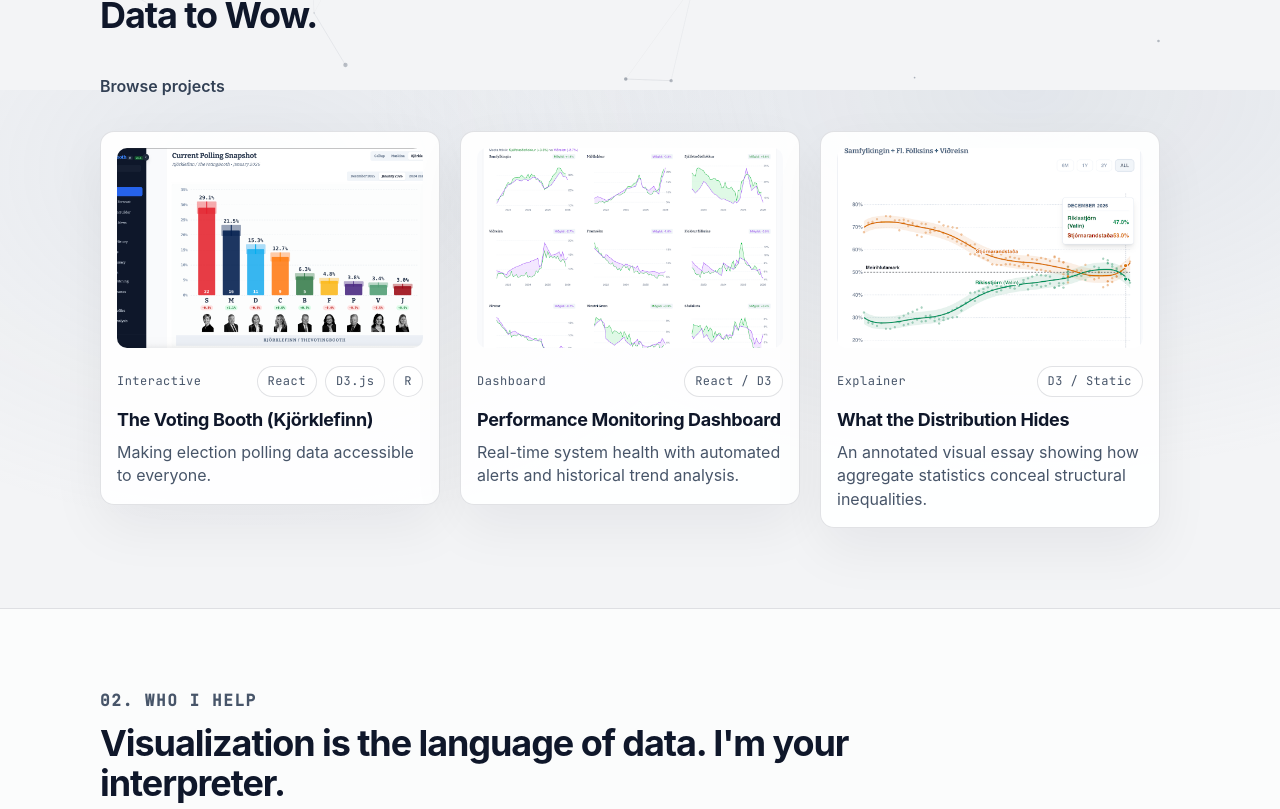
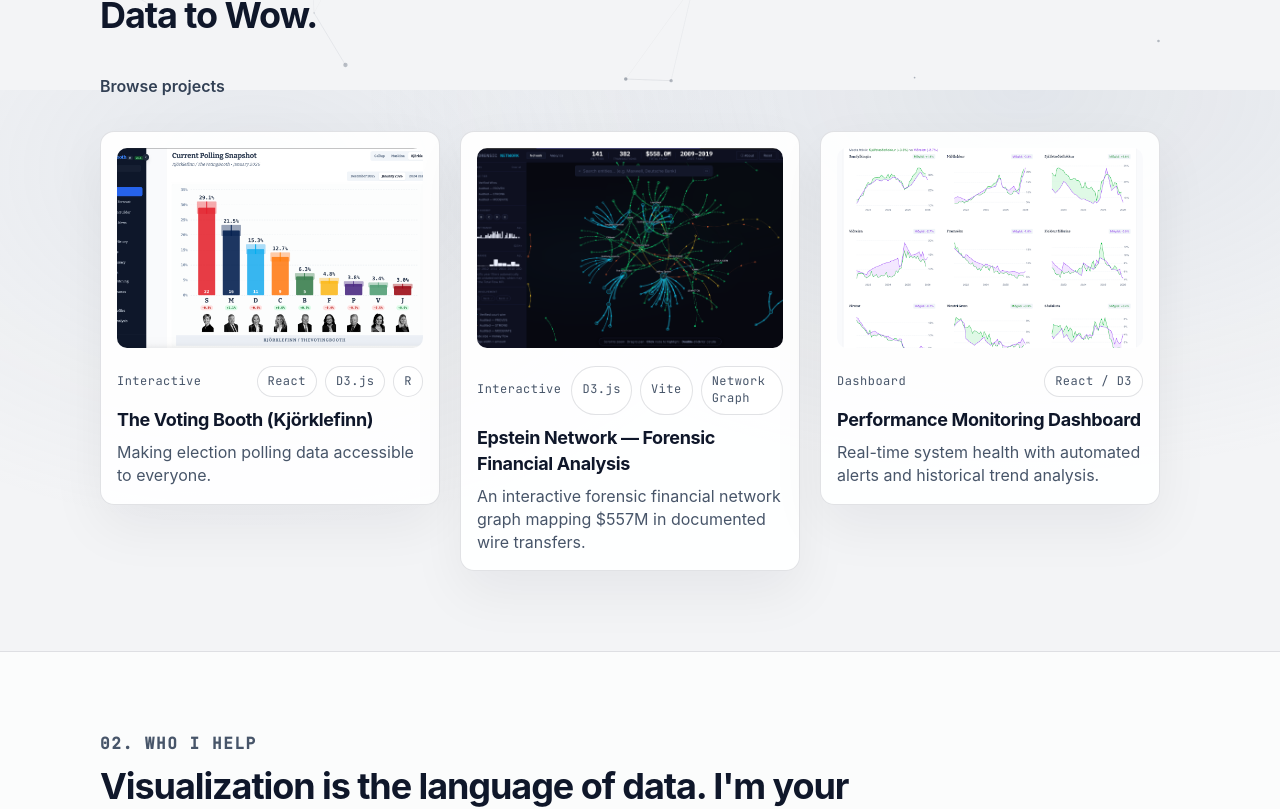
Before and after one commit to pyjama-llama/01-fyi-lab-site, a React (Vite) app: page / in a window 1280 px wide. Shown: the part 710-1519 px from the top of the page. Built offline with nearby package versions, Linux system fonts and the light colour scheme.

Commit message:
feat: add AI consulting service and robust video media support

```diff
--- /dev/null
+++ b/src/components/MediaRenderer.tsx
@@ -0,0 +1,40 @@
+import React from 'react';
+
+interface MediaRendererProps {
+    src: string;
+    alt: string;
+    className?: string;
+    style?: React.CSSProperties;
+    onError?: (e: React.SyntheticEvent<HTMLImageElement | HTMLVideoElement, Event>) => void;
+}
+
+const MediaRenderer: React.FC<MediaRendererProps> = ({ src, alt, className, style, onError }) => {
+    const isVideo = src.match(/\.(mp4|webm)$/i);
+
+    if (isVideo) {
+        return (
+            <video
+                src={src}
+                className={className}
+                style={style}
+                autoPlay
+                loop
+                muted
+                playsInline
+                onError={onError}
+            />
+        );
+    }
+
+    return (
+        <img
+            src={src}
+            alt={alt}
+            className={className}
+            style={style}
+            onError={onError as React.ReactEventHandler<HTMLImageElement>}
+        />
+    );
+};
+
+export default MediaRenderer;
--- a/src/components/ProjectCard.tsx
+++ b/src/components/ProjectCard.tsx
@@ -1,5 +1,6 @@
 import React from 'react';
 import { Link } from 'react-router-dom';
+import MediaRenderer from './MediaRenderer';
 
 interface ProjectCardProps {
     title: string;
@@ -24,7 +25,7 @@ const ProjectCard: React.FC<ProjectCardProps> = ({
 
     const cardContent = (
         <>
-            <img src={imageSrc} alt={`${title} preview`} className="card-image" />
+            <MediaRenderer src={imageSrc} alt={`${title} preview`} className="card-image" />
             <div className="card-top">
                 <span className="mono">{type}</span>
                 <div style={{ display: 'flex', gap: '8px' }}>
--- a/src/data/projects.ts
+++ b/src/data/projects.ts
@@ -103,6 +103,32 @@ export const PROJECTS: Project[] = [
         ]
     },
     {
+        id: 'epstein-forensic',
+        title: 'Epstein Network — Forensic Financial Analysis',
+        type: 'Interactive',
+        tags: ['D3.js', 'Vite', 'Network Graph'],
+        tagline: 'An interactive forensic financial network graph mapping $557M in documented wire transfers.',
+        description: 'An interactive forensic financial network graph mapping $557,952,981 in documented wire transfers across 141 entities and 382 transactions (2009–2019) connected to the Jeffrey Epstein financial network. The forensic financial data and analysis were produced by R.S. Taylor.',
+        imageSrc: '/images/projects/epstein-forensic/01_overview.png',
+        challenge: 'Visualizing a highly complex and sensitive financial network comprising hundreds of transactions and entities over a decade to allow for forensic analysis.',
+        solution: 'Built an interactive network visualization with interactive zooming, filtering, and entity search capabilities to explore the money flow transparently.',
+        result: 'A performant and accessible investigative tool that makes half a billion dollars of complex wire transfers explorable.',
+        tools: ['D3.js', 'Fuse.js', 'Vite', 'React'],
+        externalUrl: 'https://pyjama-llama.github.io/epstein-network-financial-forensic-dashboard/index.html',
+        charts: [
+            {
+                title: 'Forensic Network Overview',
+                caption: 'An interactive mapping of $557,952,981 in documented wire transfers across 141 entities and 382 transactions between 2009 and 2019.',
+                imageSrc: '/images/projects/epstein-forensic/01_overview.png'
+            },
+            {
+                title: 'Transaction Entity Analysis',
+                caption: 'Tracking the flow and volume of transactions across the network\'s most heavily utilized financial nodes over time.',
+                imageSrc: '/images/projects/epstein-forensic/02_small_multiples.png'
+            }
+        ]
+    },
+    {
         id: 'performance-dashboard',
         title: 'Performance Monitoring Dashboard',
         type: 'Dashboard',
@@ -137,31 +163,5 @@ export const PROJECTS: Project[] = [
             'The piece was used in three consecutive quarterly reviews. Two structural reporting changes were implemented directly as a result of the insights it surfaced.',
         tools: ['D3.js', 'Scrollama', 'Python (data)'],
         externalUrl: undefined,
-    },
-    {
-        id: 'epstein-forensic',
-        title: 'Epstein Network — Forensic Financial Analysis',
-        type: 'Interactive',
-        tags: ['D3.js', 'Vite', 'Network Graph'],
-        tagline: 'An interactive forensic financial network graph mapping $557M in documented wire transfers.',
-        description: 'An interactive forensic financial network graph mapping $557,952,981 in documented wire transfers across 141 entities and 382 transactions (2009–2019) connected to the Jeffrey Epstein financial network. The forensic financial data and analysis were produced by R.S. Taylor.',
-        imageSrc: '/images/projects/epstein-forensic/01_overview.png',
-        challenge: 'Visualizing a highly complex and sensitive financial network comprising hundreds of transactions and entities over a decade to allow for forensic analysis.',
-        solution: 'Built an interactive network visualization with interactive zooming, filtering, and entity search capabilities to explore the money flow transparently.',
-        result: 'A performant and accessible investigative tool that makes half a billion dollars of complex wire transfers explorable.',
-        tools: ['D3.js', 'Fuse.js', 'Vite', 'React'],
-        externalUrl: 'https://pyjama-llama.github.io/epstein-network-financial-forensic-dashboard/index.html',
-        charts: [
-            {
-                title: 'Forensic Network Overview',
-                caption: 'An interactive mapping of $557,952,981 in documented wire transfers across 141 entities and 382 transactions between 2009 and 2019.',
-                imageSrc: '/images/projects/epstein-forensic/01_overview.png'
-            },
-            {
-                title: 'Transaction Entity Analysis',
-                caption: 'Tracking the flow and volume of transactions across the network\'s most heavily utilized financial nodes over time.',
-                imageSrc: '/images/projects/epstein-forensic/02_small_multiples.png'
-            }
-        ]
     }
 ];
--- a/src/locales/en.json
+++ b/src/locales/en.json
@@ -47,6 +47,8 @@
         "story_body": "Transforming dense research into accessible, interactive narratives the public and press can instantly grasp.",
         "workshop_title": "Workshops & Team Training",
         "workshop_body": "Strategic whiteboarding to find your core message, and training your teams in visual clarity.",
+        "consulting_title": "AI Product Consulting",
+        "consulting_body": "From concept to capability: Guiding the strategic integration of AI into your products to solve real user problems, not just add features.",
         "availability_title": "Availability",
         "availability_body": "FYI Lab is a solo practice. The best projects start with a short brief and a quick call."
     },
--- a/src/locales/is.json
+++ b/src/locales/is.json
@@ -39,6 +39,8 @@
         "dashboard_body": "Frá inntaki að áhrifum: Hönnun á sjálfvirkum mælaborðum sem eru hröð, skýr og draga úr misskilningi.",
         "story_title": "Gagnamiðlun & Þjálfun",
         "story_body": "Frá gögnum að áhrifum: Sköpum sérsniðnar gagnasögur og þjálfum næstu kynslóð gagnadrifinna leiðtoga.",
+        "consulting_title": "Gervigreindarráðgjöf",
+        "consulting_body": "Frá hugmynd að hæfni: Stefnumótandi innleiðing á gervigreind í vörur sem leysa raunveruleg vandamál, án óþarfa flækjustigs.",
         "availability_title": "Laus rýmd",
         "availability_body": "FYI Lab er rekið af einum aðila. Bestu verkefnin byrja með stuttu spjalli og skýru markmiði."
     },
--- a/src/views/GalleryView.tsx
+++ b/src/views/GalleryView.tsx
@@ -1,6 +1,7 @@
 import React from 'react';
 import { useTranslation } from 'react-i18next';
 import { motion } from 'framer-motion';
+import MediaRenderer from '../components/MediaRenderer';
 
 const GALLERY_ITEMS = [
     {
@@ -70,7 +71,7 @@ const GalleryView: React.FC = () => {
                                 <a href={item.link} style={{ display: 'block', textDecoration: 'none', color: 'inherit' }}>
                                     <div style={{ width: '100%', aspectRatio: '3/2', overflow: 'hidden' }}>
                                         {/* eslint-disable-next-line @next/next/no-img-element */}
-                                        <img
+                                        <MediaRenderer
                                             src={item.imageSrc}
                                             alt={item.title}
                                             style={{ width: '100%', height: '100%', objectFit: 'cover' }}
--- a/src/views/HomeView.tsx
+++ b/src/views/HomeView.tsx
@@ -181,6 +181,17 @@ const HomeView: React.FC = () => {
                                 <h3 className="service-title">{t('services.workshop_title')}</h3>
                                 <p className="service-body">{t('services.workshop_body')}</p>
                             </motion.div>
+
+                            <motion.div
+                                className="service"
+                                style={{ padding: '24px', position: 'relative', overflow: 'hidden' }}
+                                whileHover={{ y: -4, boxShadow: '0 20px 40px var(--shadow)' }}
+                            >
+                                <div style={{ position: 'absolute', top: 0, left: 0, width: '4px', height: '100%', background: 'var(--accent)' }} />
+                                <span className="kicker" style={{ color: 'var(--accent)', marginBottom: '8px', display: 'block' }}>CONCEPT TO REALITY</span>
+                                <h3 className="service-title">{t('services.consulting_title')}</h3>
+                                <p className="service-body">{t('services.consulting_body')}</p>
+                            </motion.div>
                         </div>
 
                         <div className="callout" style={{ position: 'sticky', top: '100px' }}>
```
Also changed, not shown: src/views/ProjectDetailView.tsx (+8 -4 lines).
